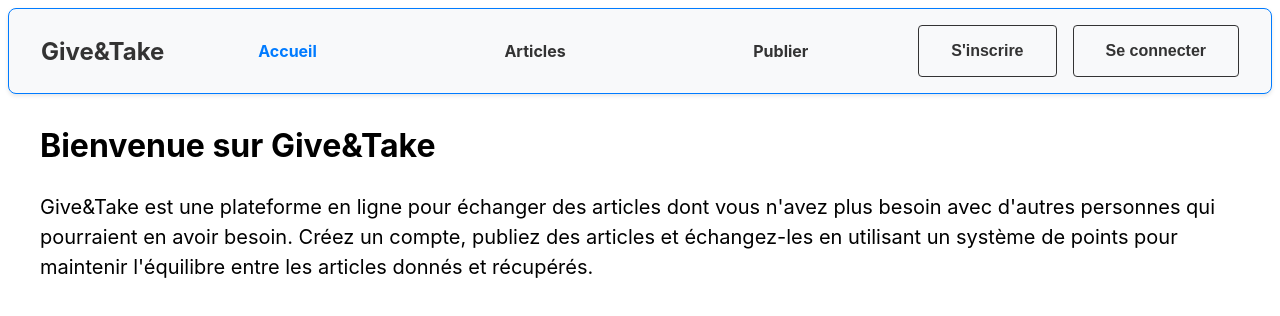
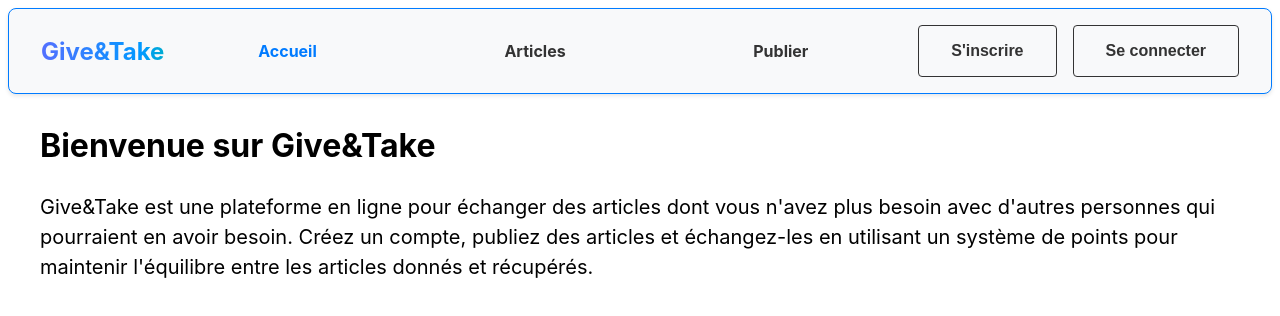
Before and after one commit to Learza7/give-and-take-frontend, a React (Vite) app: page / in a window 1280 px wide. Shown: the top 316 px of the page. Built offline with nearby package versions, Linux system fonts and the light colour scheme.

Commit message:
added rainbow

```diff
--- a/src/components/Header.css
+++ b/src/components/Header.css
@@ -76,3 +76,37 @@
   color: #007bff;
   /* font-weight: bold; */
 }
+
+#shadowBox {
+  background-color: rgb(0, 0, 0);
+  /* Fallback color */
+  background-color: rgba(0, 0, 0, 0.2);
+  /* Black w/opacity/see-through */
+  border: 3px solid;
+}
+
+.rainbow {
+  text-align: center;
+  text-decoration: underline;
+  font-size: 32px;
+  font-family: monospace;
+  letter-spacing: 5px;
+}
+.rainbow_text_animated {
+  background: linear-gradient(to right, #6666ff, #0099ff , #00ff00, #ff3399, #6666ff);
+  -webkit-background-clip: text;
+  background-clip: text;
+  color: transparent;
+  animation: rainbow_animation 6s ease-in-out infinite;
+  background-size: 400% 100%;
+}
+
+@keyframes rainbow_animation {
+  0%,100% {
+      background-position: 0 0;
+  }
+
+  50% {
+      background-position: 100% 0;
+  }
+}
--- a/src/components/Header.tsx
+++ b/src/components/Header.tsx
@@ -10,7 +10,7 @@
 
   return (
     <header className="header">
-      <h1 className="header__logo">Give&Take</h1>
+      <h1 className="header__logo rainbow_text_animated">Give&Take</h1>
       <nav className="header__nav">
         <ul className="header__nav-list">
           <li className={`header__nav-item ${location.pathname === "/" ? "active" : ""}`}>
```
